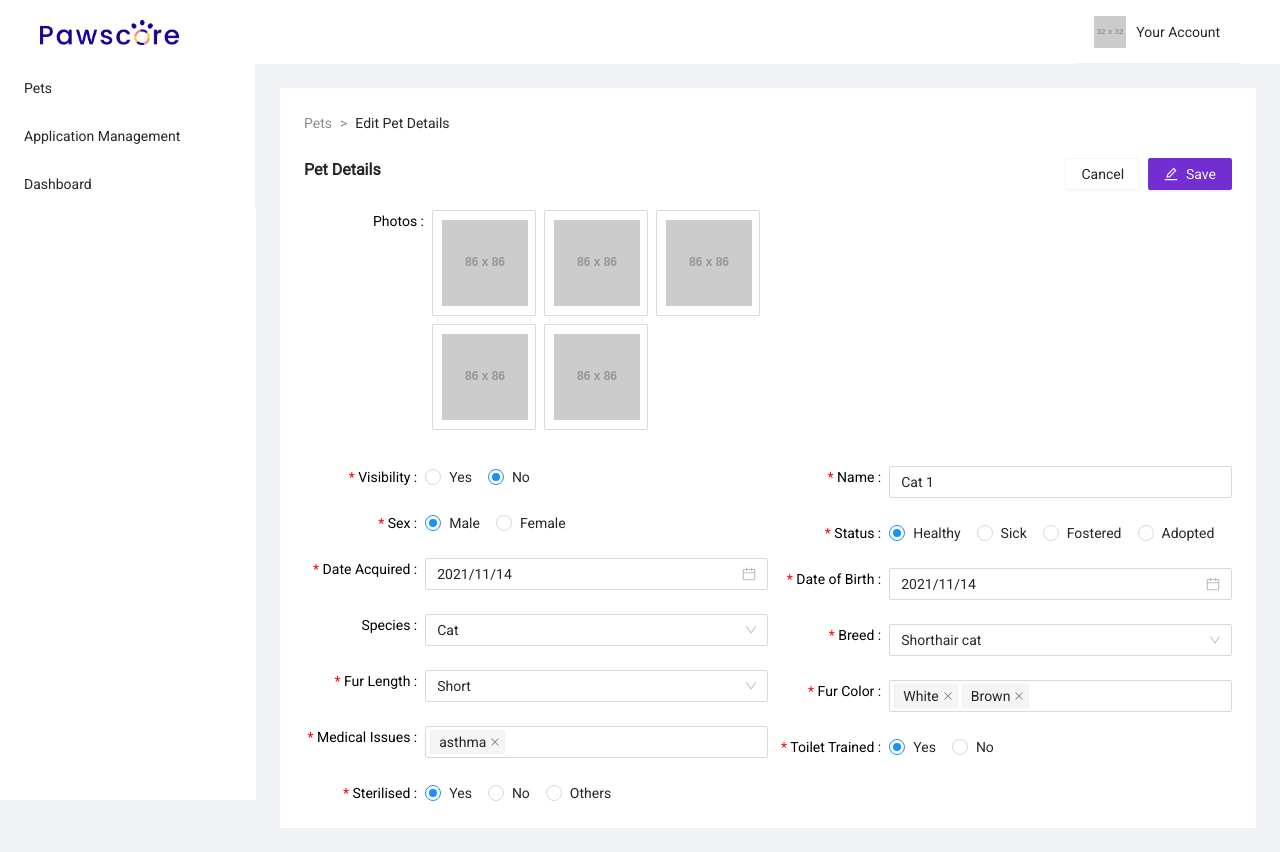
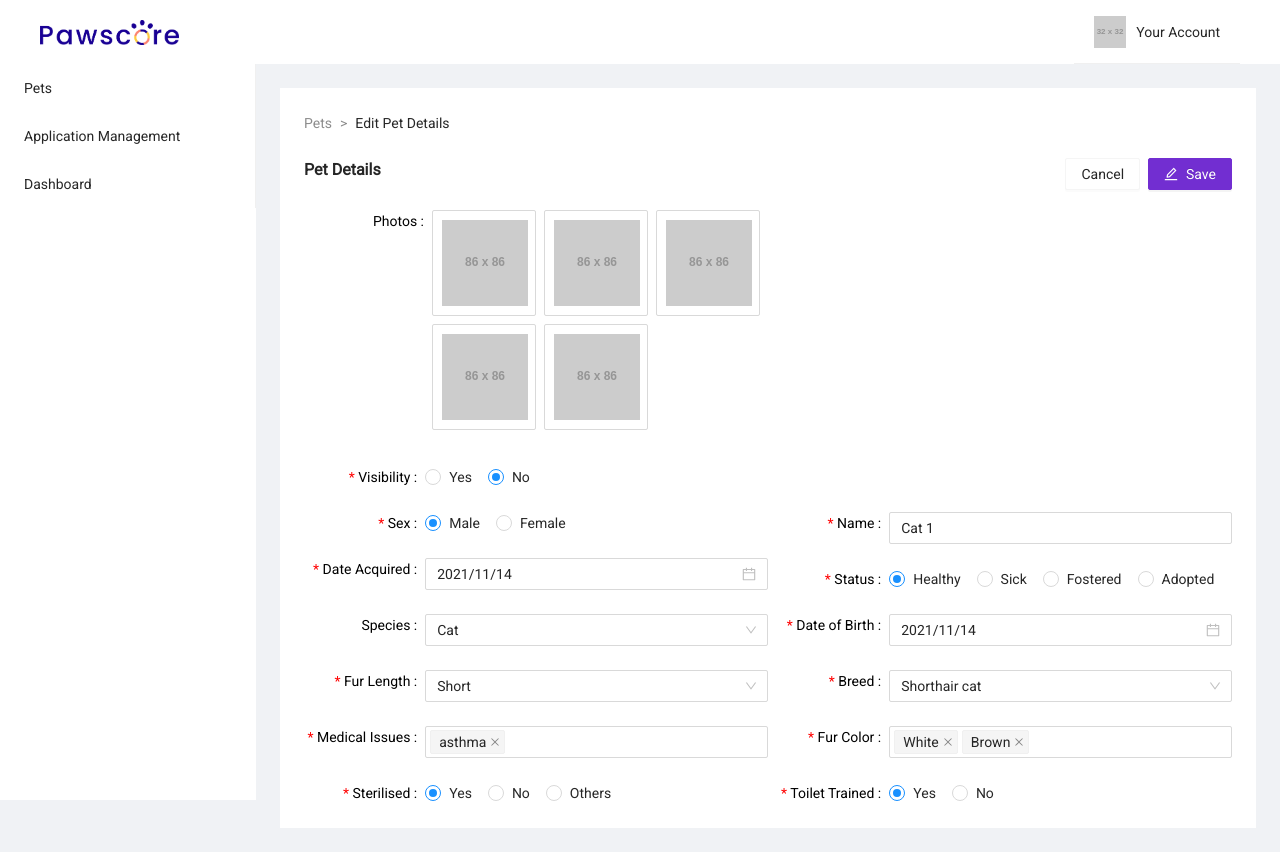
Before and after one commit to bettersg/PawScore, a Next.js app in the folder frontend/: page /shelter/pet/1/edit in a window 1280 px wide. Built offline with nearby package versions, Linux system fonts and the light colour scheme.

Commit message:
Push right div down

```diff
--- a/frontend/pages/shelter/pet/[id]/edit.tsx
+++ b/frontend/pages/shelter/pet/[id]/edit.tsx
@@ -155,6 +155,7 @@ export default function EditPetDetails() {
 							/>
 						</div>
 						<div>
+							<div style={{ height: 46 }} />
 							<DataField
 								required
 								label="Name"
```
